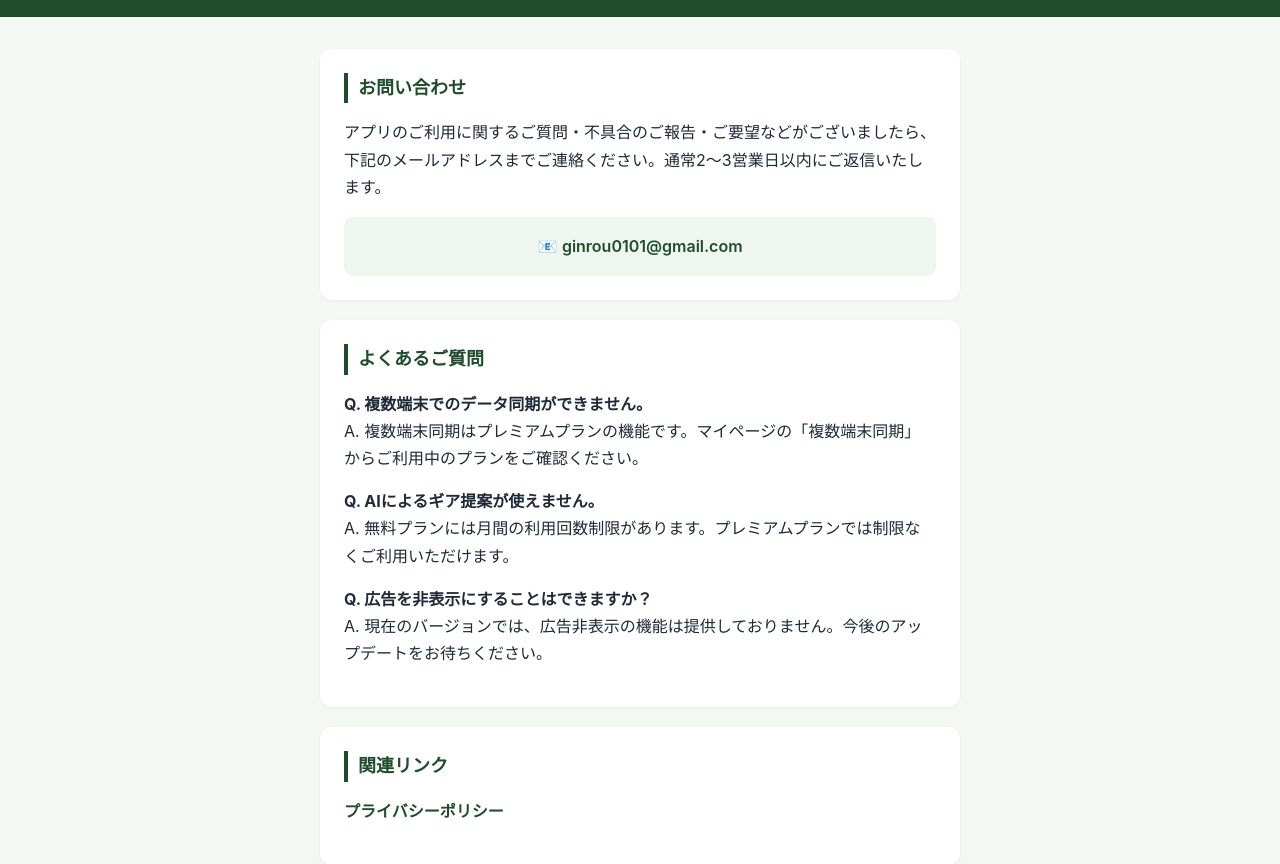
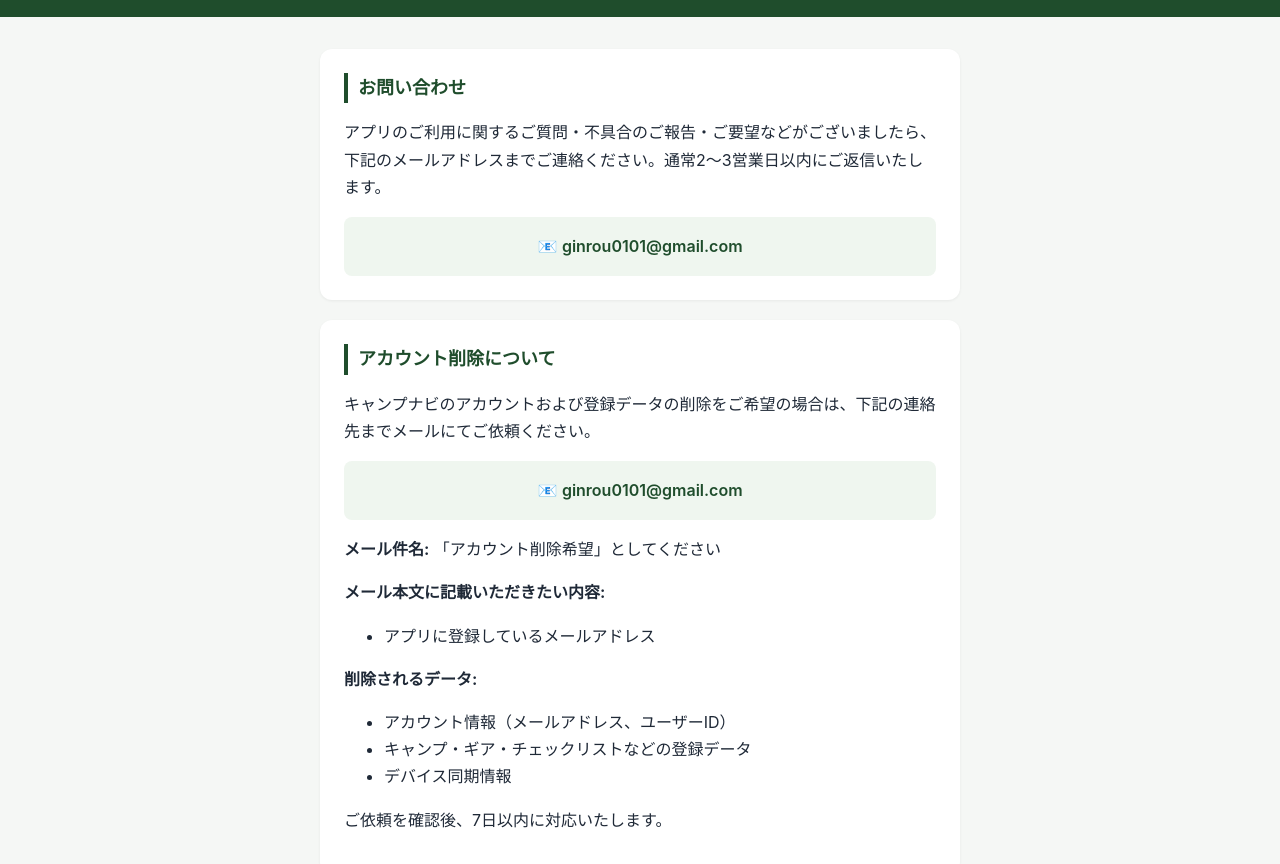
Before and after one commit to ginrou-gold/campnavi-privacy-policy, a plain HTML site: page support.html in a window 1280 px wide. Shown: the part 88-952 px from the top of the page. Drawn offline with Linux system fonts and the light colour scheme.

Commit message:
Add account deletion instructions to support page

```diff
--- a/support.html
+++ b/support.html
@@ -83,6 +83,26 @@
   </section>
 
   <section>
+    <h2>アカウント削除について</h2>
+    <p>キャンプナビのアカウントおよび登録データの削除をご希望の場合は、下記の連絡先までメールにてご依頼ください。</p>
+    <div class="contact-box">
+      📧 <a href="mailto:ginrou0101@gmail.com">ginrou0101@gmail.com</a>
+    </div>
+    <p><strong>メール件名:</strong> 「アカウント削除希望」としてください</p>
+    <p><strong>メール本文に記載いただきたい内容:</strong></p>
+    <ul>
+      <li>アプリに登録しているメールアドレス</li>
+    </ul>
+    <p><strong>削除されるデータ:</strong></p>
+    <ul>
+      <li>アカウント情報（メールアドレス、ユーザーID）</li>
+      <li>キャンプ・ギア・チェックリストなどの登録データ</li>
+      <li>デバイス同期情報</li>
+    </ul>
+    <p>ご依頼を確認後、7日以内に対応いたします。</p>
+  </section>
+
+  <section>
     <h2>よくあるご質問</h2>
     <p><strong>Q. 複数端末でのデータ同期ができません。</strong><br>
     A. 複数端末同期はプレミアムプランの機能です。マイページの「複数端末同期」からご利用中のプランをご確認ください。</p>
```
